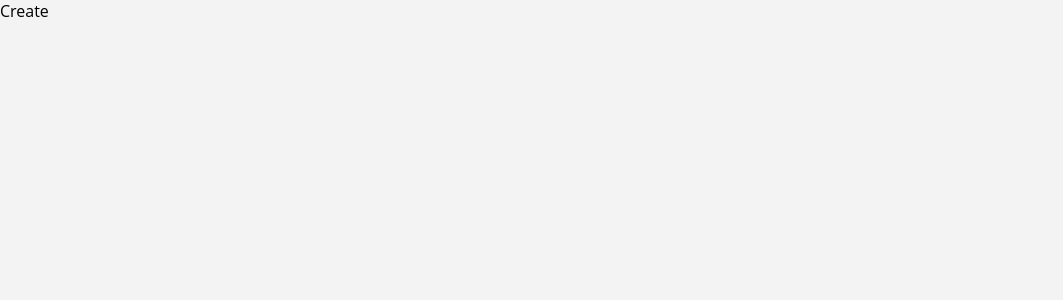
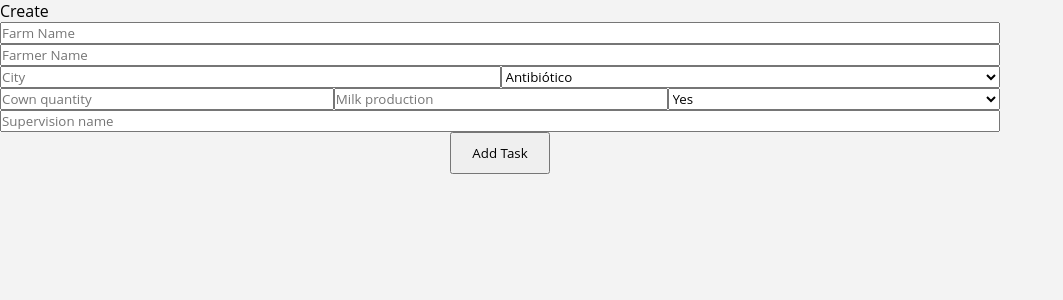
Before and after one commit to leoalves-15/BovControl, a React (Create React App) app: page /Create in a window 1280 px wide. Shown: the top 300 px of the page, without its empty margins (0-1063 px from the left). Built offline with nearby package versions, Linux system fonts and the light colour scheme.

Commit message:
create context and component new task

```diff
--- a/package.json
+++ b/package.json
@@ -13,8 +13,10 @@
     "@types/styled-components": "^5.1.26",
     "axios": "^0.27.2",
     "eslint-config-airbnb": "^19.0.4",
+    "leaflet": "^1.8.0",
     "react": "^18.2.0",
     "react-dom": "^18.2.0",
+    "react-leaflet": "^4.0.2",
     "react-router-dom": "^6.4.0",
     "react-scripts": "5.0.1",
     "styled-components": "^5.3.5",
@@ -72,6 +74,7 @@
     "@storybook/preset-create-react-app": "^4.1.2",
     "@storybook/react": "^6.5.12",
     "@storybook/testing-library": "^0.0.13",
+    "@types/leaflet": "^1.8.0",
     "babel-plugin-named-exports-order": "^0.0.2",
     "prop-types": "^15.8.1",
     "webpack": "^5.74.0"
--- a/src/App.tsx
+++ b/src/App.tsx
@@ -2,7 +2,7 @@ import React from "react";
 import { BrowserRouter, Routes, Route } from "react-router-dom";
 import GlobalStyle from "./styles/global";
 import Home from "./pages/Home/Home";
-import Create from "./pages/Create";
+import Create from "./pages/Create/Create";
 import Task from "./pages/Task";
 import Update from "./pages/Update";
 
--- /dev/null
+++ b/src/Contexts/ContextAddTasks/ContextNewTask.type.ts
@@ -0,0 +1,5 @@
+import { ReactNode } from "react"
+
+export type ContextTaskProp = {
+    children: ReactNode;
+}
--- /dev/null
+++ b/src/Contexts/ContextAddTasks/ContextNewTasks.tsx
@@ -0,0 +1,16 @@
+import React, { createContext, useState, FC } from "react";
+import { ContextTaskProp } from "./ContextNewTask.type";
+
+export const ContextNewTasks = createContext({});
+
+const NewTasksProvider: FC<ContextTaskProp> = ({ children }) => {
+  const [first, setfirst] = useState("second");
+
+  return (
+    <ContextNewTasks.Provider value={{ first }}>
+      {children}
+    </ContextNewTasks.Provider>
+  );
+};
+
+export default NewTasksProvider;
--- /dev/null
+++ b/src/components/FormTask/index.tsx
@@ -0,0 +1,50 @@
+import React, {useRef, useEffect} from "react";
+import { Container, Form, FormRow, InputFull, InputHalf, Select } from "./styles";
+
+const FormTask = () => {
+    const myref = useRef<HTMLFormElement>(null);
+    useEffect(() => {
+        console.log(myref.current)
+
+    }, [myref.current])
+
+  return (
+    <Container>
+      <Form ref={myref}>
+        <FormRow>
+          <InputFull placeholder="Farm Name"/>
+        </FormRow>
+        <FormRow>
+          <InputFull placeholder="Farmer Name"/>
+        </FormRow>
+        <FormRow>
+            {/* city e type */}
+            <InputHalf placeholder="City"/>
+            <Select>
+                <option value="Antibiótico">Antibiótico</option>
+                <option value="BPA">BPA</option>
+                <option value="BPF">BPF</option>
+            </Select>
+        </FormRow>
+        <FormRow>
+            {/* numero de vaca, de leite e se tem cuidador */}
+            <InputHalf placeholder="Cown quantity"/>
+            <InputHalf placeholder="Milk production"/>
+            <Select>
+                <option value="true">Yes</option>
+                <option value="false">No</option>
+            </Select>
+        </FormRow>
+        <FormRow>
+            {/* supervisor */}
+          <InputFull placeholder="Supervision name"/>
+        </FormRow>
+        <FormRow>
+            {/* mapa */}
+        </FormRow>
+      </Form>
+    </Container>
+  );
+};
+
+export default FormTask;
--- /dev/null
+++ b/src/components/FormTask/styles.ts
@@ -0,0 +1,56 @@
+import styled from "styled-components";
+
+export const Container = styled.div`
+  display: flex;
+  align-items: center;
+  max-width: 100%;
+  width: 1000px;
+  border: none;
+  background: none;
+  cursor: pointer;
+`;
+
+export const Form = styled.form`
+  display: flex;
+  flex-direction: column;
+  align-items: center;
+  max-width: 100%;
+  width: 1000px;
+  border: none;
+  background: none;
+  cursor: pointer;
+`;
+
+export const FormRow = styled.div`
+  display: flex;
+  align-items: center;
+  max-width: 100%;
+  width: 1000px;
+  border: none;
+  background: none;
+  cursor: pointer;
+`;
+
+export const InputFull = styled.input`
+  display: flex;
+  align-items: center;
+  max-width: 100%;
+  width: 1000px;
+  cursor: pointer;
+`;
+
+export const InputHalf = styled.input`
+  display: flex;
+  align-items: center;
+  max-width: 100%;
+  width: 1000px;
+  cursor: pointer;
+`;
+
+export const Select = styled.select`
+  display: flex;
+  align-items: center;
+  max-width: 100%;
+  width: 1000px;
+  cursor: pointer;
+`;
--- /dev/null
+++ b/src/components/NewTask/NewTask.types.ts
@@ -0,0 +1,6 @@
+import { ReactNode } from "react";
+
+export type TasksComponents = {
+    Id: number;
+    Task: ReactNode;
+}
--- /dev/null
+++ b/src/components/NewTask/index.tsx
@@ -0,0 +1,28 @@
+import React, { useState } from "react";
+import { Container, AddButon } from "./styles";
+import FormTask from "../FormTask";
+import { TasksComponents } from "./NewTask.types";
+
+const NewTask = () => {
+  const [qtdTasks, setQtdTasks] = useState<TasksComponents[]>([
+    { Id: 1, Task: <FormTask /> },
+  ]);
+
+  const addTask = () => {
+    setQtdTasks((prev) => [
+      ...prev,
+      { Id: prev[prev.length - 1].Id + 1, Task: <FormTask /> },
+    ]);
+  };
+
+  return (
+    <Container>
+      {qtdTasks.map((Item) => {
+        return Item.Task;
+      })}
+      <AddButon onClick={() => addTask()}> Add Task </AddButon>
+    </Container>
+  );
+};
+
+export default NewTask;
--- /dev/null
+++ b/src/components/NewTask/styles.ts
@@ -0,0 +1,15 @@
+import styled from "styled-components";
+
+export const Container = styled.div`
+  display: flex;
+  flex-direction: column;
+  align-items: center;
+  max-width: 100%;
+  width: 1000px;
+  border: none;
+  background: none;
+`;
+
+export const AddButon = styled.button`
+  padding: 10px 20px;
+`;
--- a/src/pages/Create.tsx
+++ /dev/null
@@ -1,8 +0,0 @@
-import React from 'react';
-const Create = () => {
-  return (
-    <>Create</>
-  );
-};
-
-export default Create;
--- /dev/null
+++ b/src/pages/Create/Create.tsx
@@ -0,0 +1,15 @@
+import React from "react";
+import NewTask from "../../components/NewTask";
+import NewTasksProvider from "../../Contexts/ContextAddTasks/ContextNewTasks";
+const Create = () => {
+  return (
+    <NewTasksProvider>
+      <>
+        Create
+        <NewTask />
+      </>
+    </NewTasksProvider>
+  );
+};
+
+export default Create;
```
Also changed, not shown: 1 other file (tests, documents, lock files or other folders).
